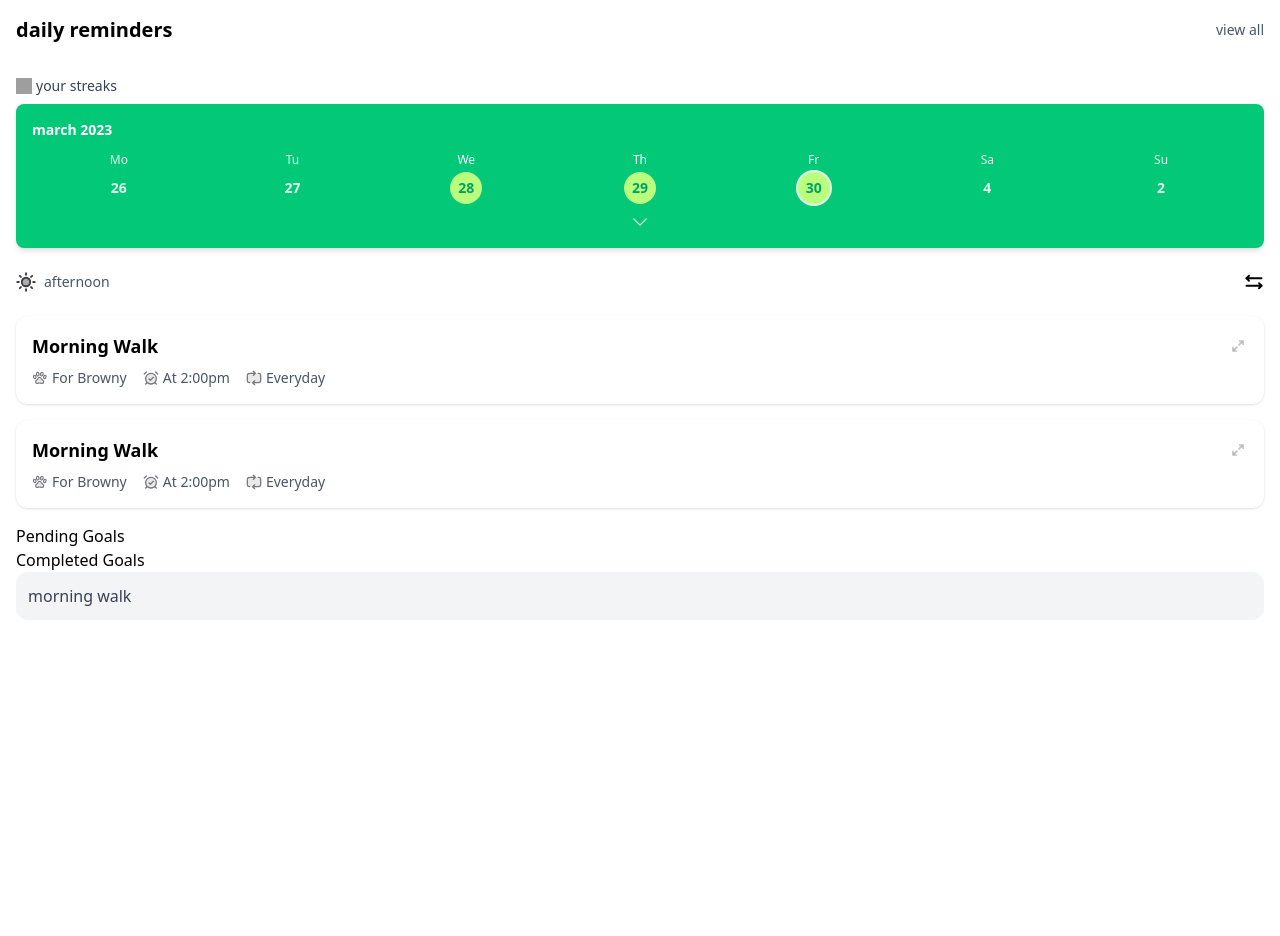
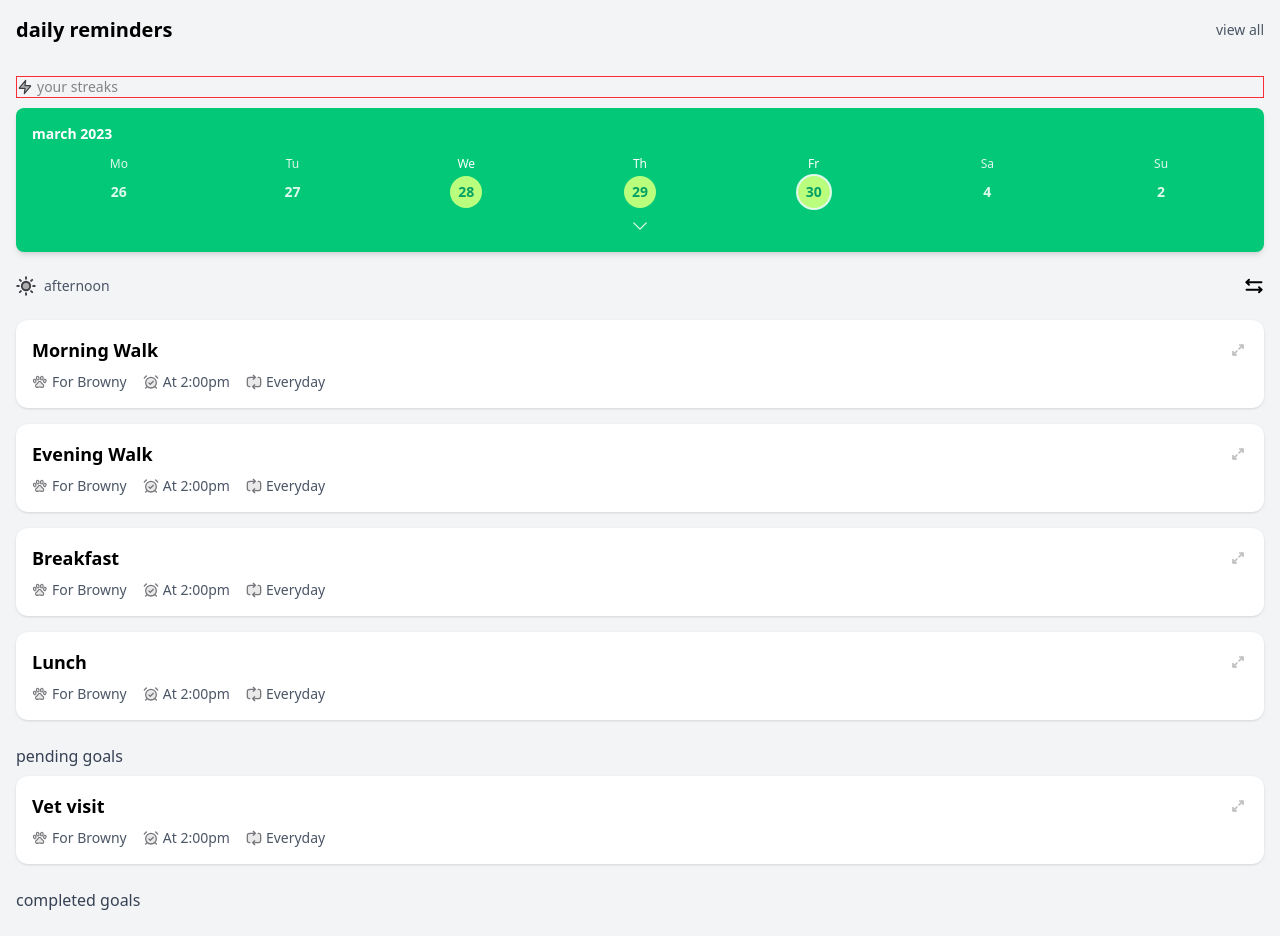
Before and after one commit to RaviPratihast/Wooftrack, a React (Vite) app: page / in a window 1280 px wide. Shown: the top 936 px of the page. Before the commit the page ends 800 px from the top, so only its background shows below. Built offline with nearby package versions, Linux system fonts and the light colour scheme; grey boxes are pictures that could not be loaded.

Commit message:
Refactor App component to update layout and styling; replace existing ReminderCard instances with multiple instances featuring specific props for improved clarity and organization of goals.

```diff
--- a/src/App.jsx
+++ b/src/App.jsx
@@ -8,20 +8,57 @@ import BottomNav from './components/BottomNav';
 
 const App = () => {
   return (
-    <div className="app">
+    <div className="bg-[#f3f4f6]">
       <Header />
       <main className="p-4">
-        <div className="flex items-center text-sm font-medium text-gray-700 mb-2">
-          <img src="/streakIcon.png" alt="Streak icon" className="h-4 w-4 mr-1" />
+        <div className="flex items-center text-sm font-medium text-[#848586] mb-[10px] border border-red-500">
+          <img src="/zap.svg" alt="Streak icon" className="h-4 w-4 mr-1" />
           your streaks
         </div>
         <StreakTracker />
         <TimeOfDayFilter />
-        <ReminderCard />
-        <ReminderCard />
-        <h2>Pending Goals</h2>
-        <h2>Completed Goals</h2>
-     <GoalItem />
+
+        <ReminderCard
+          title="Morning Walk"
+          pet="For Browny"
+          time="2:00pm"
+          frequency="Everyday"
+        />
+        <ReminderCard
+          title="Evening Walk"
+          pet="For Browny"
+          time="2:00pm"
+          frequency="Everyday"
+        />
+        <ReminderCard
+          title="Breakfast"
+          pet="For Browny"
+          time="2:00pm"
+          frequency="Everyday"
+        />
+        <ReminderCard
+          title="Lunch"
+          pet="For Browny"
+          time="2:00pm"
+          frequency="Everyday"
+        />
+
+        <div className="mt-6 mb-2 text-gray-700 font-medium">
+          pending goals
+        </div>
+
+        <ReminderCard
+          title="Vet visit"
+          pet="For Browny"
+          time="2:00pm"
+          frequency="Everyday"
+        />
+
+        <div className="mt-6 mb-2 text-gray-700 font-medium">
+          completed goals
+        </div>
+
+        <GoalItem title="morning walk" />
       </main>
       <BottomNav />
     </div>
```
